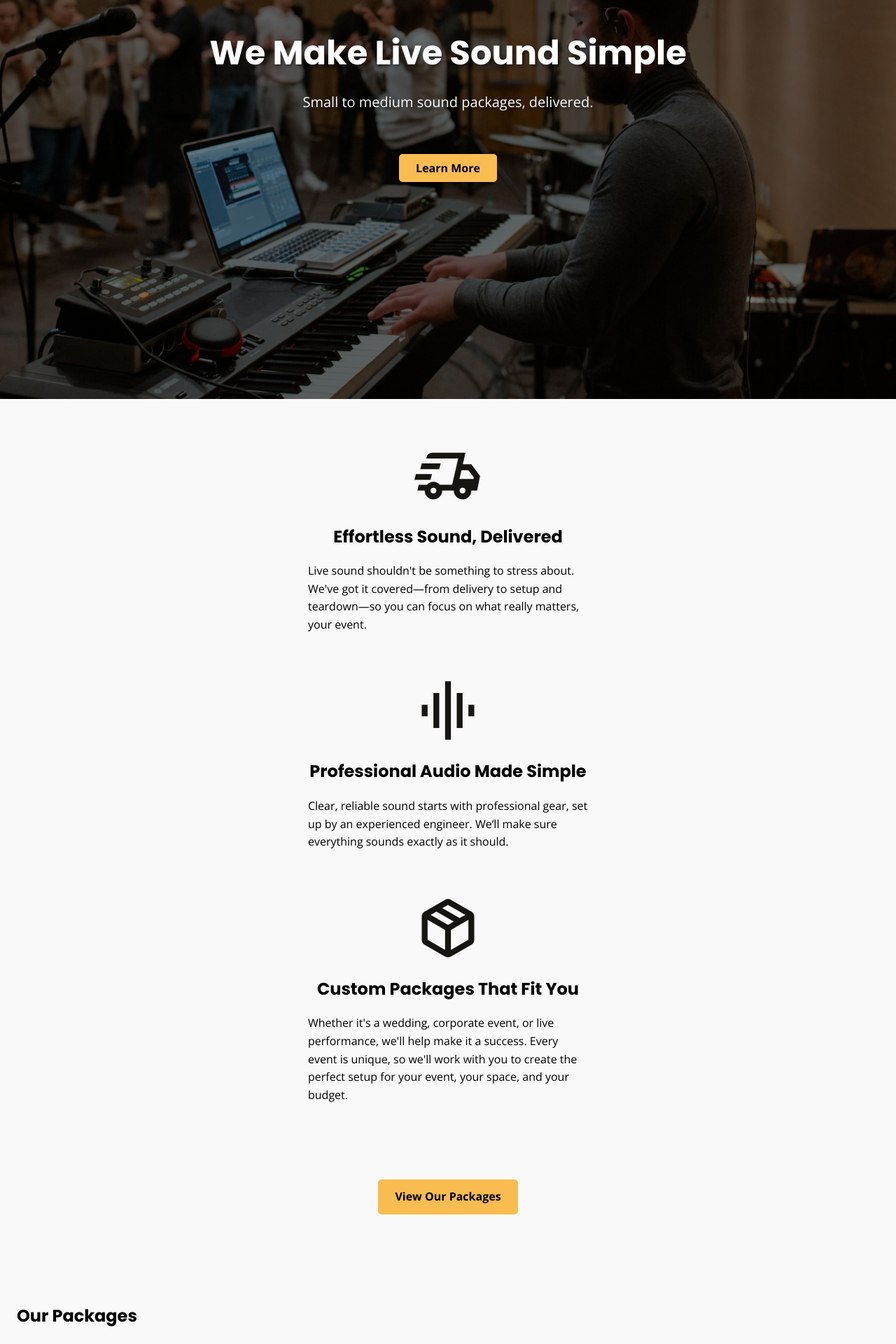
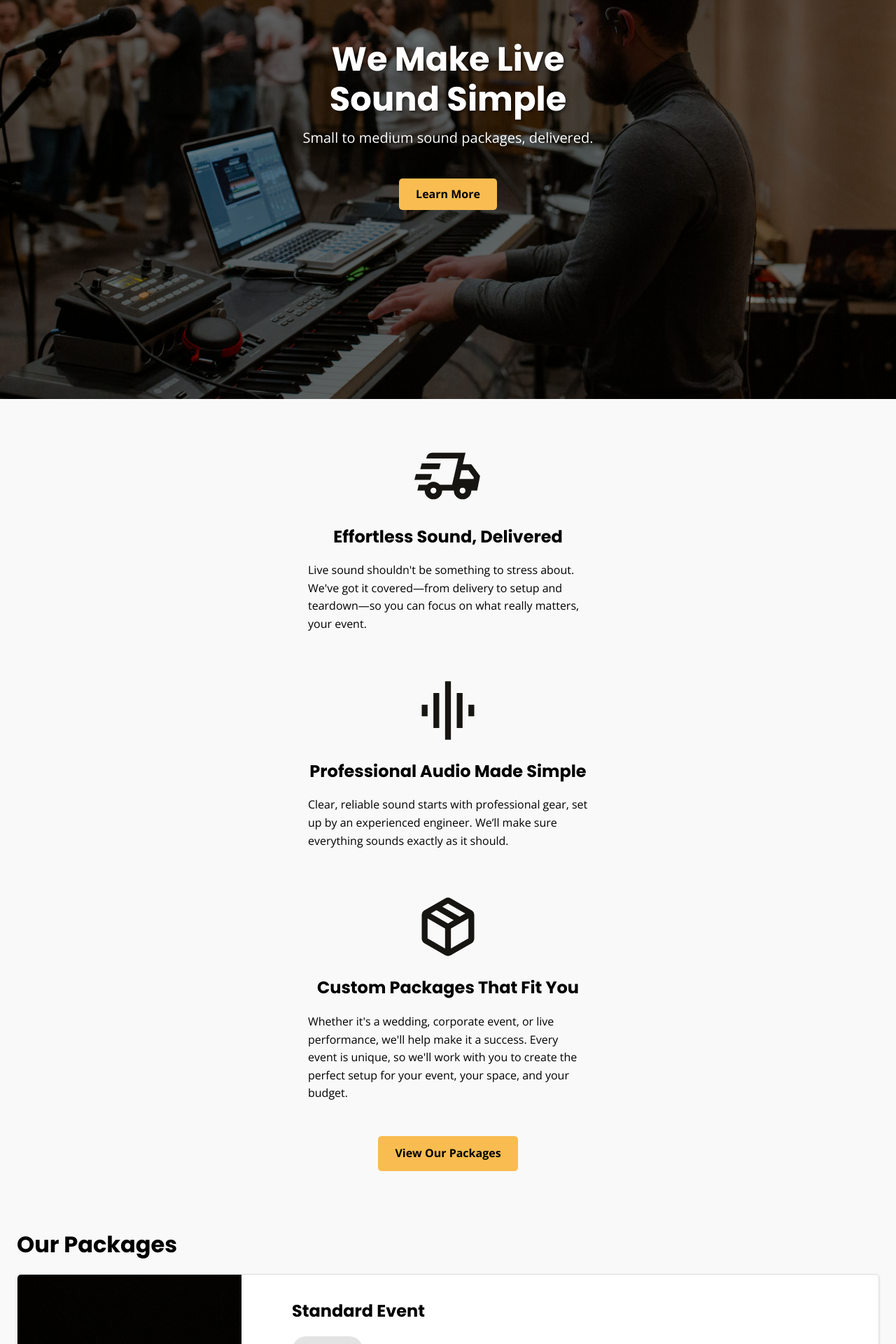
Before and after one commit to JMantello/ready-sound-website, a React (Vite) app: page / in a window 1280 px wide. Shown: the part 340-2260 px from the top of the page at 70% size. Built offline with nearby package versions, Linux system fonts and the light colour scheme.

Commit message:
update heading styles

```diff
--- a/src/components/Hero/Hero.css
+++ b/src/components/Hero/Hero.css
@@ -34,20 +34,16 @@
 }
 
 .hero-title {
-  font-size: 2.4rem;
-  margin: 1rem 0;
   text-shadow: 2px 2px 4px rgba(0, 0, 0, 0.5);
 }
 
 .hero-subtitle {
-  font-size: 1.2rem;
-  margin: 1rem 0;
   text-shadow: 2px 2px 4px rgba(0, 0, 0, 0.5);
+  font-size: 1.5rem;
 }
 
 .hero-cta {
-  margin-top: 3rem;
-  padding: 1rem 1.5rem;
+  padding: 0.9rem 1.5rem;
 }
 
 @media (min-width: 768px) {
--- a/src/components/Hero/Hero.jsx
+++ b/src/components/Hero/Hero.jsx
@@ -3,7 +3,10 @@ import "./Hero.css";
 export default function Hero() {
   return (
     <div className="hero-container" >
-      <h1 className="hero-title">We Make Live Sound Simple</h1>
+      <h1 className="hero-title">
+        We Make Live <br />
+        Sound Simple
+      </h1>
       <p className="hero-subtitle">Small to medium sound packages, delivered.</p>
       <a href="#value-props" className="hero-cta button">Learn More</a>
     </div>
--- a/src/components/LiveSoundEngineering/LiveSoundEngineering.jsx
+++ b/src/components/LiveSoundEngineering/LiveSoundEngineering.jsx
@@ -9,7 +9,7 @@ const LiveSoundEngineering = () => {
       </div>
       <div className='right'>
         <h2>Live Sound Engineering</h2>
-        <h3>Make Your Live Event Easy with Professional Audio Support</h3>
+        <h4>Make Your Live Event Easy with Professional Audio Support</h4>
         <p>Let our experienced audio engineers handle your event, so everything runs smoothly and sounds perfect. Whether it’s a small event or a full production, we’re here to make it happen.</p>
         <ul className="rates">
           <li>$250 for a half day (up to 4 hours)</li>
--- a/src/components/Packages/Packages.css
+++ b/src/components/Packages/Packages.css
@@ -12,20 +12,6 @@
 
 .package-content {
   padding: 1.5rem;
-}
-
-.packages h2 {
-  padding-bottom: 1.5rem;
-}
-
-.package h3 {
-  font-size: 1.5rem;
-  margin: 0.7rem 0;
-}
-
-h4 {
-  font-size: 1.2rem;
-  margin: 0.5rem 0;
 }
 
 .description {
@@ -63,10 +49,6 @@ h4 {
   object-position: center 30%;
 }
 
-.package .button {
-  margin: 1rem auto;
-}
-
 @media screen and (min-width: 768px) {
   .package {
     flex-direction: row;
--- a/src/components/Packages/Packages.jsx
+++ b/src/components/Packages/Packages.jsx
@@ -54,7 +54,7 @@ const Packages = () => {
 
     return (
         <section className="packages">
-            <h2>Our Packages</h2>
+            <h2 className='section-title'>Our Packages</h2>
             {packages.map((pkg, index) => (
                 <Package
                     key={index}
--- a/src/components/RequestAQuote/RequestAQuote.css
+++ b/src/components/RequestAQuote/RequestAQuote.css
@@ -1,9 +1,9 @@
 .request-a-quote {
   width: 100%;
-  padding-bottom: 100px;
+  padding-bottom: 150px;
 }
 
-.hero-image {
+.raq-image {
   height: 100%;
   width: 100%;
   background-image: url('/public/images/mixer-long.jpg');
@@ -12,36 +12,23 @@
   background-position: center;
 }
 
-.hero-overlay {
+.raq-overlay {
   height: 100%;
   width: 100%;
-  background-color: rgba(6, 29, 67, 0.597);
+  background-color: rgba(32, 29, 10, 0.456);
 }
 
-.hero-text {
-  position: relative;
+.raq-text {
   color: white;
-  z-index: 1;
   max-width: 800px;
-  padding: 20px;
+  padding: 100px 40px;
+  margin: 0 auto;
   display: flex;
   flex-direction: column;
 }
 
-.hero-text h1 {
-  font-size: 2.5rem;
-  /* Adjust heading size */
-  margin-bottom: 1rem;
-}
-
-.hero-text p {
+.raq-text p {
   font-size: 1.25rem;
   /* Adjust paragraph size */
   margin-bottom: 2rem;
 }
-
-.button {
-  padding: 0.75rem 1.5rem;
-  font-size: 1rem;
-  margin: 3rem auto;
-}
--- a/src/components/RequestAQuote/RequestAQuote.jsx
+++ b/src/components/RequestAQuote/RequestAQuote.jsx
@@ -4,9 +4,9 @@ import './RequestAQuote.css';
 const RequestAQuote = () => {
   return (
     <div className="request-a-quote">
-      <div className="hero-image">
-        <div className="hero-overlay">
-          <div className="hero-text">
+      <div className="raq-image">
+        <div className="raq-overlay">
+          <div className="raq-text">
             <h1>Request A Quote Today</h1>
             <p>Get a fast, easy, and personalized quote tailored to your needs.</p>
             <a className="button">Get A Quote</a>
--- a/src/components/ValueProps/ValueProps.css
+++ b/src/components/ValueProps/ValueProps.css
@@ -11,9 +11,12 @@
   /* 400 */
 }
 
+.value-prop:nth-child(3) {
+  margin-bottom: 0;
+}
+
 .value-prop h2 {
   font-size: 1.5rem;
-  margin-bottom: 20px;
   text-align: center;
 }
 
--- a/src/components/ValueProps/ValueProps.jsx
+++ b/src/components/ValueProps/ValueProps.jsx
@@ -27,7 +27,7 @@ const ValueProps = () => {
         </p>
       </div>
 
-      <a href='#packages' className='cta button'>View Our Packages</a>
+      <a href='#packages' className='button'>View Our Packages</a>
     </section>
   );
 };
--- a/src/index.css
+++ b/src/index.css
@@ -51,10 +51,30 @@ h6 {
     line-height: 1.2;
 }
 
+h1 {
+    font-size: 48px;
+    margin: 1rem 0;
+}
+
+h2 {
+    font-size: 2rem;
+    margin-bottom: 2rem;
+}
+
 h2,
 h3 {
+    margin: 1.2rem 0;
+    line-height: 1.4;
+}
+
+h3 {
+    font-size: 1.5rem;
+    margin: 0.7rem 0;
+}
+
+h4 {
+    font-size: 1.2rem;
     margin: 1rem 0;
-    line-height: 1.4;
 }
 
 img {
@@ -69,11 +89,10 @@ a {
     background-color: var(--accent);
     color: var(--primary-text);
     cursor: pointer;
-    font-size: 1.2rem;
     font-weight: bold;
-    margin: 0 auto;
+    border-radius: 5px;
     padding: 0.75rem 1.5rem;
-    border-radius: 5px;
+    margin: 3rem auto 0 auto;
     transition: background-color 0.3s ease;
 }
 
@@ -82,6 +101,10 @@ section {
     background: var(--section-background);
 }
 
+.section-title {
+    /* text-align: center; */
+}
+
 ul {
     padding: 0 0 1rem 1.5rem;
 }
```
